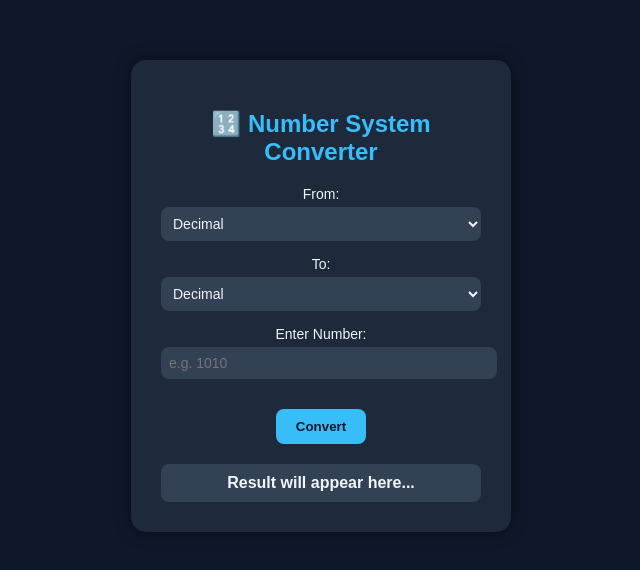
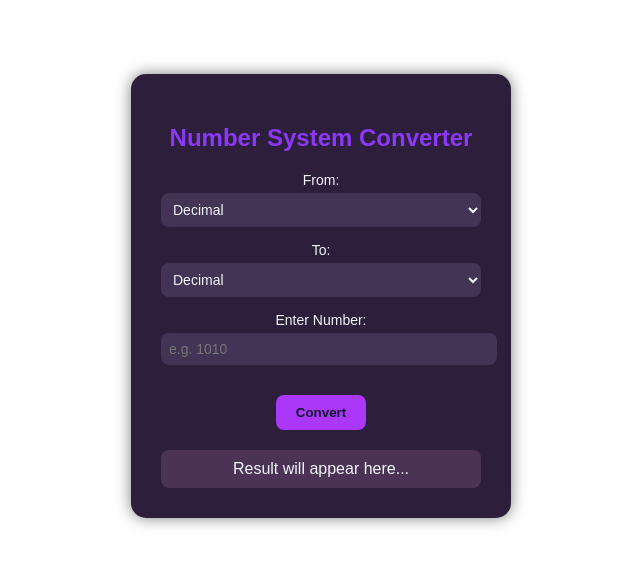
Before and after one commit to BalajiiSelvam/Mini-Projects-JS, a plain HTML site: page NumberConverter/index.html in a window 1280 px wide. Shown: the part 112-682 px from the top of the page, without its empty margins (319-959 px from the left). Drawn offline with Linux system fonts and the light colour scheme.

Commit message:
Added style and script

```diff
--- a/NumberConverter/index.html
+++ b/NumberConverter/index.html
@@ -8,7 +8,7 @@
 </head>
 <body>
   <div class="converter">
-    <h2>🔢 Number System Converter</h2>
+    <h2>Number System Converter</h2>
 
     <div class="input-group">
       <label for="fromType">From:</label>
--- a/NumberConverter/script.js
+++ b/NumberConverter/script.js
@@ -47,8 +47,8 @@ function convert() {
         break;
     }
 
-    resultBox.textContent = `✅ Result: ${convertedValue}`;
+    resultBox.textContent = `Result: ${convertedValue}`;
   } catch (err) {
-    resultBox.textContent = "❌ Invalid number for the selected type.";
+    resultBox.textContent = "Invalid number for the selected type.";
   }
 }
--- a/NumberConverter/style.css
+++ b/NumberConverter/style.css
@@ -1,5 +1,5 @@
 body {
-  background: #0f172a;
+  background: #ffffff;
   color: #f1f5f9;
   font-family: 'Poppins', sans-serif;
   display: flex;
@@ -9,7 +9,7 @@ body {
 }
 
 .converter {
-  background: #1e293b;
+  background: #2d1e3b;
   padding: 30px;
   border-radius: 15px;
   box-shadow: 0 0 15px rgba(0,0,0,0.5);
@@ -18,7 +18,7 @@ body {
 }
 
 h2 {
-  color: #38bdf8;
+  color: #8b38f8;
 }
 
 .input-group {
@@ -36,7 +36,7 @@ select, input {
   padding: 8px;
   border: none;
   border-radius: 8px;
-  background: #334155;
+  background: #433355;
   color: #f1f5f9;
   font-size: 14px;
 }
@@ -44,7 +44,7 @@ select, input {
 button {
   margin-top: 15px;
   padding: 10px 20px;
-  background: #38bdf8;
+  background: #ab38f8;
   border: none;
   border-radius: 8px;
   color: #0f172a;
@@ -54,13 +54,13 @@ button {
 }
 
 button:hover {
-  background: #0ea5e9;
+  background: #990ee9;
 }
 
 .result {
   margin-top: 20px;
-  background: #334155;
+  background: #4a3355;
   padding: 10px;
   border-radius: 8px;
-  font-weight: bold;
+  font-weight: 200px;
 }
```
